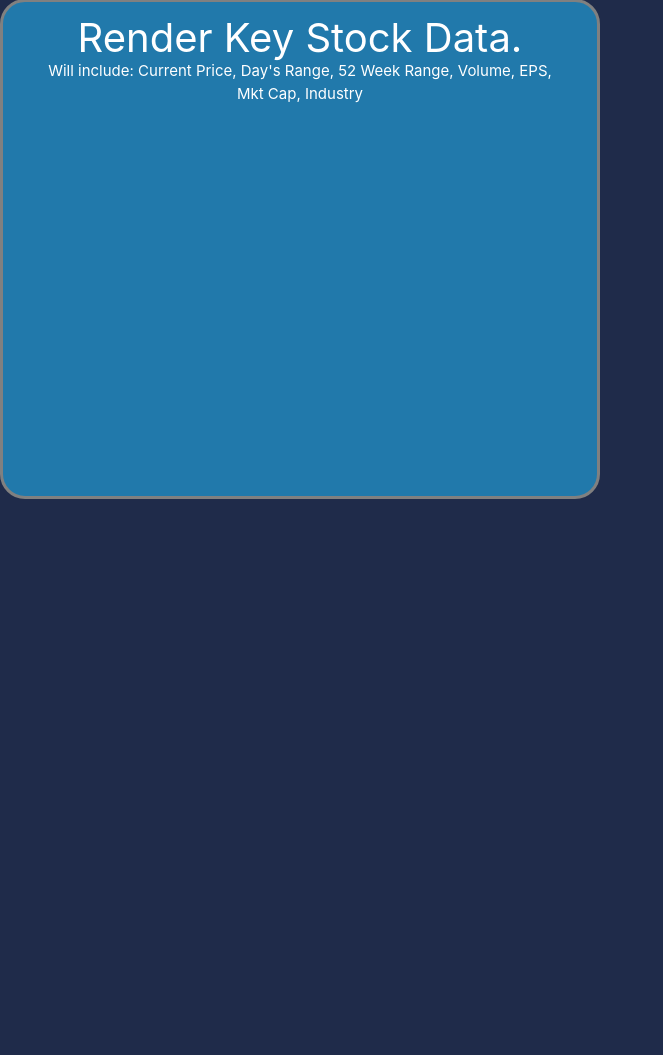
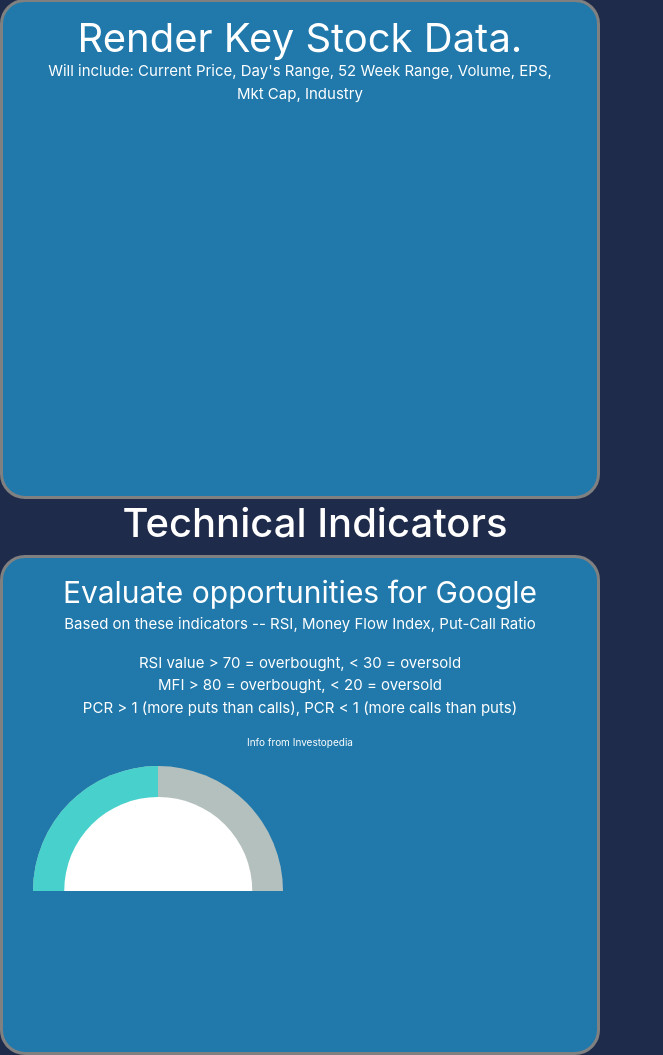
Before and after one commit to sanyanema/OptionsWatchlist, a Django app: page /visualization in a window 1280 px wide. Shown: the part 2004-3059 px from the top of the page, without its empty margins (0-663 px from the left). Before the commit the page ends 2503 px from the top, so only its background shows below. Run offline with Django 3.2, Linux system fonts and the light colour scheme; some libraries are stand-ins or nearby versions.

Commit message:
Updated visualization page to include technical indicators box and half-circle chart

```diff
--- a/OgC/main/templates/main/visualization.html
+++ b/OgC/main/templates/main/visualization.html
@@ -81,6 +81,59 @@
       p.small {
         line-height: 0.3;
       }
+
+      .gauge {
+        width: 100%;
+        max-width: 250px;
+        font-family: "Roboto", sans-serif;
+        font-size: 32px;
+        color: #004033;
+      }
+
+      .gauge__body {
+        width: 100%;
+        height: 0;
+        padding-bottom: 50%;
+        background: #b4c0be;
+        position: relative;
+        border-top-left-radius: 100% 200%;
+        border-top-right-radius: 100% 200%;
+        overflow: hidden;
+      }
+
+      .gauge__fill {
+        position: absolute;
+        top: 100%;
+        left: 0;
+        width: inherit;
+        height: 100%;
+        background: mediumturquoise;
+        transform-origin: center top;
+        transform: rotate(0.25turn);
+        transition: transform 0.2s ease-out;
+    }
+
+      .gauge__cover {
+        width: 75%;
+        height: 150%;
+        background: #ffffff;
+        border-radius: 50%;
+        position: absolute;
+        top: 25%;
+        left: 50%;
+        transform: translateX(-50%);
+
+      /* Text */
+        display: flex;
+        align-items: center;
+        justify-content: center;
+        padding-bottom: 25%;
+        box-sizing: border-box;
+}
+
+
+
+
 
     </style>
   </head>
@@ -274,5 +327,23 @@
       </div>
     </div>
 
+    <!-- Technical Analysis Box -->
+    <div style="float: left;margin-right:60px">
+      <h1 class="display-5" style="color:White; margin-left: 30px"><center>Technical Indicators</center></h1>
+      <div id="rcorners">
+        <p class="small" style="color:white; font-size: 30px; text-align:center">Evaluate opportunities for {{stock}} </p>
+        <p style="color:white; font-size: 15px; text-align:center">Based on these indicators -- RSI, Money Flow Index, Put-Call Ratio</p>
+        <p style="color: white; font-size: 15px; text-align:center">RSI value > 70 = overbought, < 30 = oversold <br /> MFI > 80 = overbought, < 20 = oversold <br /> PCR > 1 (more puts than calls), PCR < 1 (more calls than puts)  </p>
+        <p style="color: white; font-size: 10px; text-align:center">Info from Investopedia</p>
+        <div class="gauge">
+          <div class="gauge__body">
+            <div class="gauge__fill"></div>
+            <div class="gauge__cover"></div>
+          </div>
+        </div>
+
+      </div>
+
+
     </body>
 </html>
```
